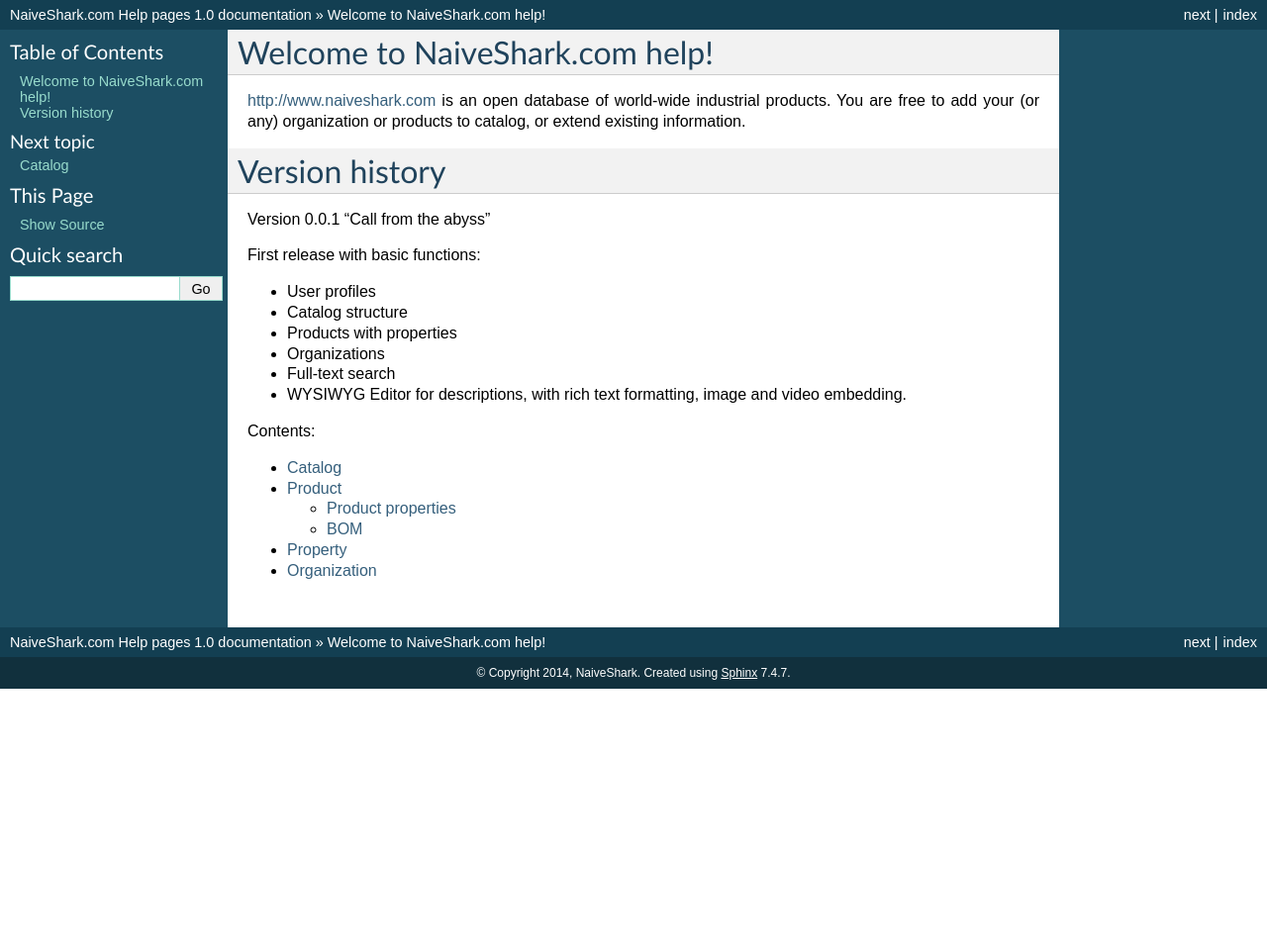
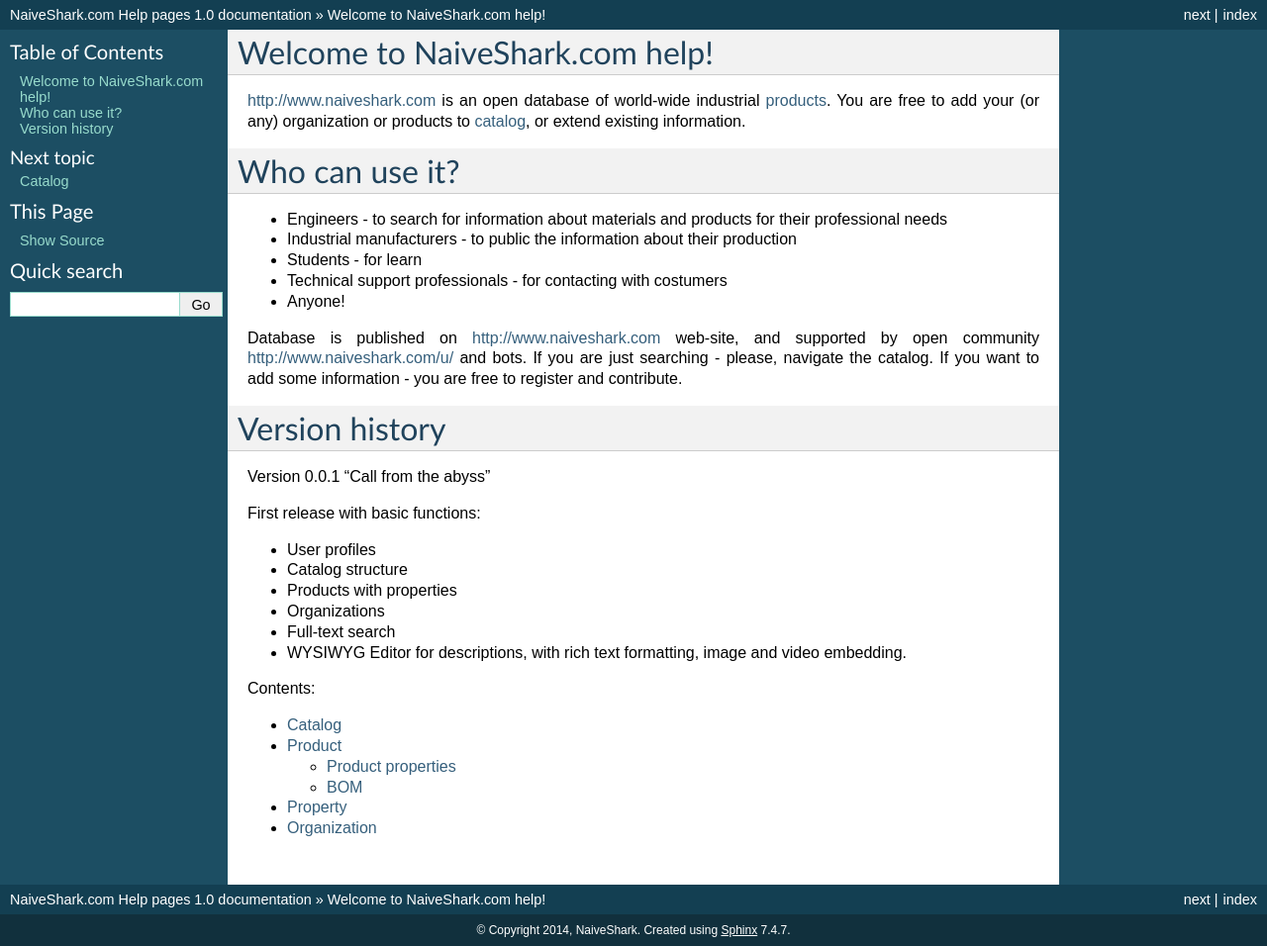
Before and after one commit to NaiveShark/NaiveSharkComDoc, a Sphinx documentation site: the page built from docs/index.rst, in a window 1280 px wide. Shown: the whole page at 99% size. Built offline with Sphinx 7.4.7, drawn with Linux system fonts in a browser that asks for light colours; before the commit the page ends 900 px from its top, so only the background shows below that.

Commit message:
подробнее о сайте

```diff
--- a/docs/index.rst
+++ b/docs/index.rst
@@ -6,8 +6,18 @@
 Welcome to NaiveShark.com help!
 =============================================
 
-http://www.naiveshark.com is an open database of world-wide industrial products. You are free to add your (or any) organization or products to catalog, or extend existing information.
+http://www.naiveshark.com is an open database of world-wide industrial :doc:`products</product>`. You are free to add your (or any) organization or products to :doc:`catalog</catalog>`, or extend existing information.
 
+Who can use it?
+===============
+
+* Engineers - to search for information about materials and products for their professional needs
+* Industrial manufacturers - to public the information about their production
+* Students - for learn
+* Technical support professionals - for contacting with costumers
+* Anyone!
+
+Database is published on http://www.naiveshark.com web-site, and supported by open community http://www.naiveshark.com/u/ and bots. If you are just searching - please, navigate the catalog. If you want to add some information - you are free to register and contribute.
 
 Version history
 ===============
```
